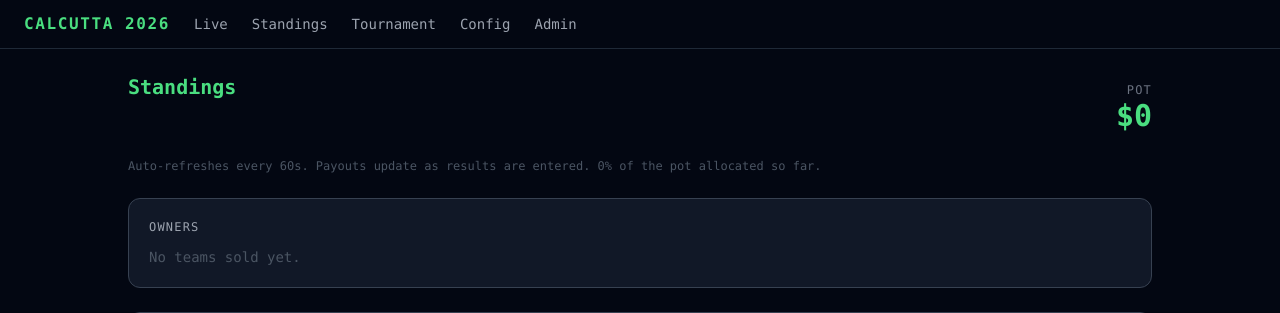
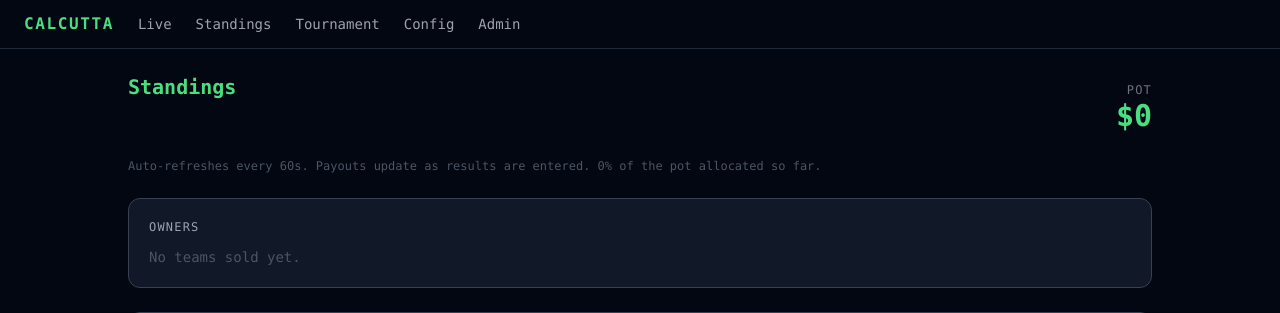
Before and after one commit to coryinsiderz/calcutta, a Flask app: page /standings in a window 1280 px wide. Shown: the top 313 px of the page. Run offline with Flask 3, Linux system fonts and the light colour scheme; data that the repository does not hold is empty; parts of the project's set-up code (start-up, migrations or seed data) failed here and were passed over; some libraries are stand-ins or nearby versions.

Commit message:
Header reads "Calcutta" (drop the year) for recurring use
Co-Authored-By: Claude Opus 4.8 <noreply@anthropic.com>

```diff
--- a/web/templates/base.html
+++ b/web/templates/base.html
@@ -8,7 +8,7 @@
 </head>
 <body class="bg-gray-950 text-gray-100 min-h-screen font-mono">
   <nav class="border-b border-gray-800 px-6 py-3 flex items-center gap-6">
-    <span class="text-green-400 font-bold tracking-widest">CALCUTTA 2026</span>
+    <span class="text-green-400 font-bold tracking-widest">CALCUTTA</span>
     <a href="/"          class="text-gray-400 hover:text-white text-sm">Live</a>
     <a href="/standings" class="text-gray-400 hover:text-white text-sm">Standings</a>
     <a href="/tournament" class="text-gray-400 hover:text-white text-sm">Tournament</a>
```
